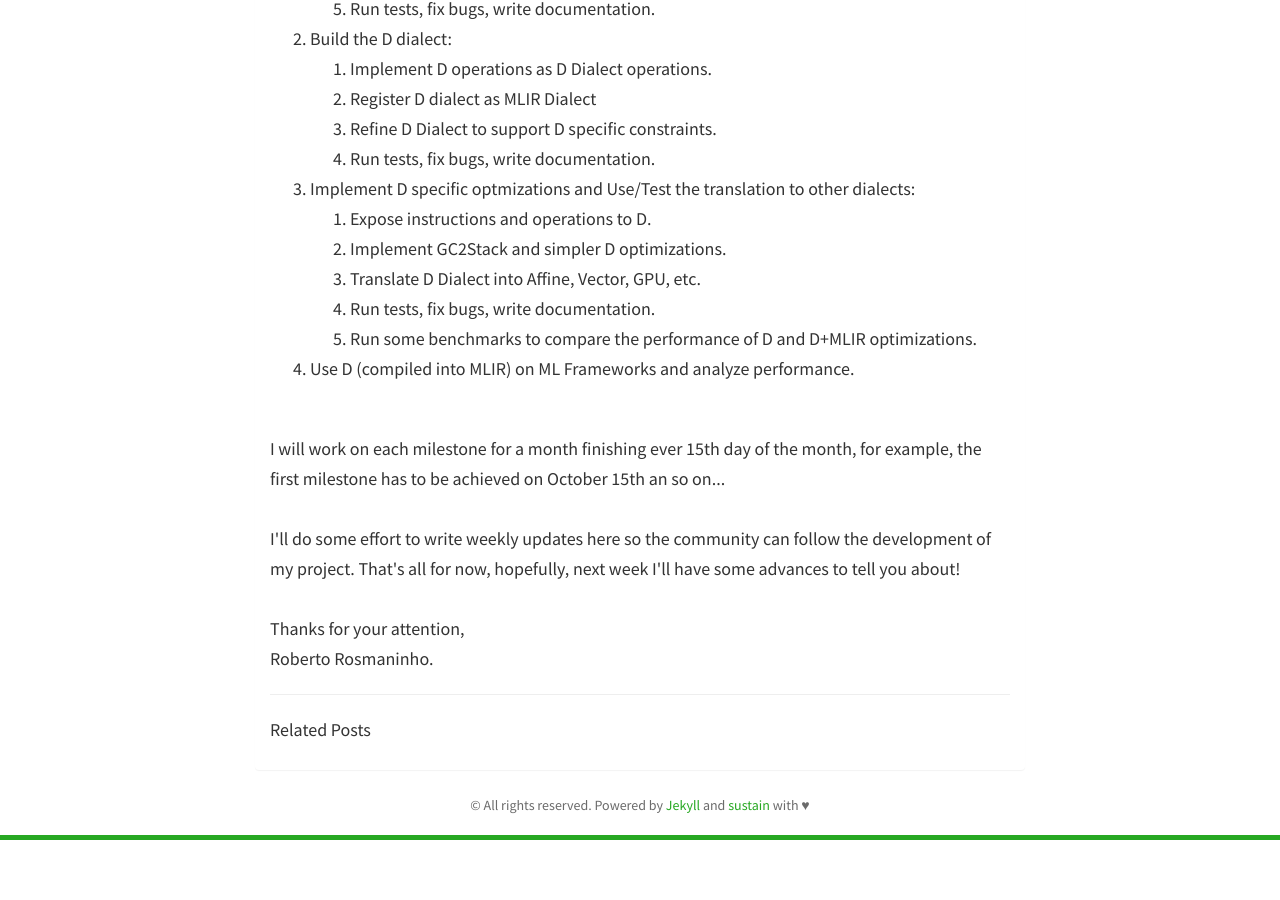
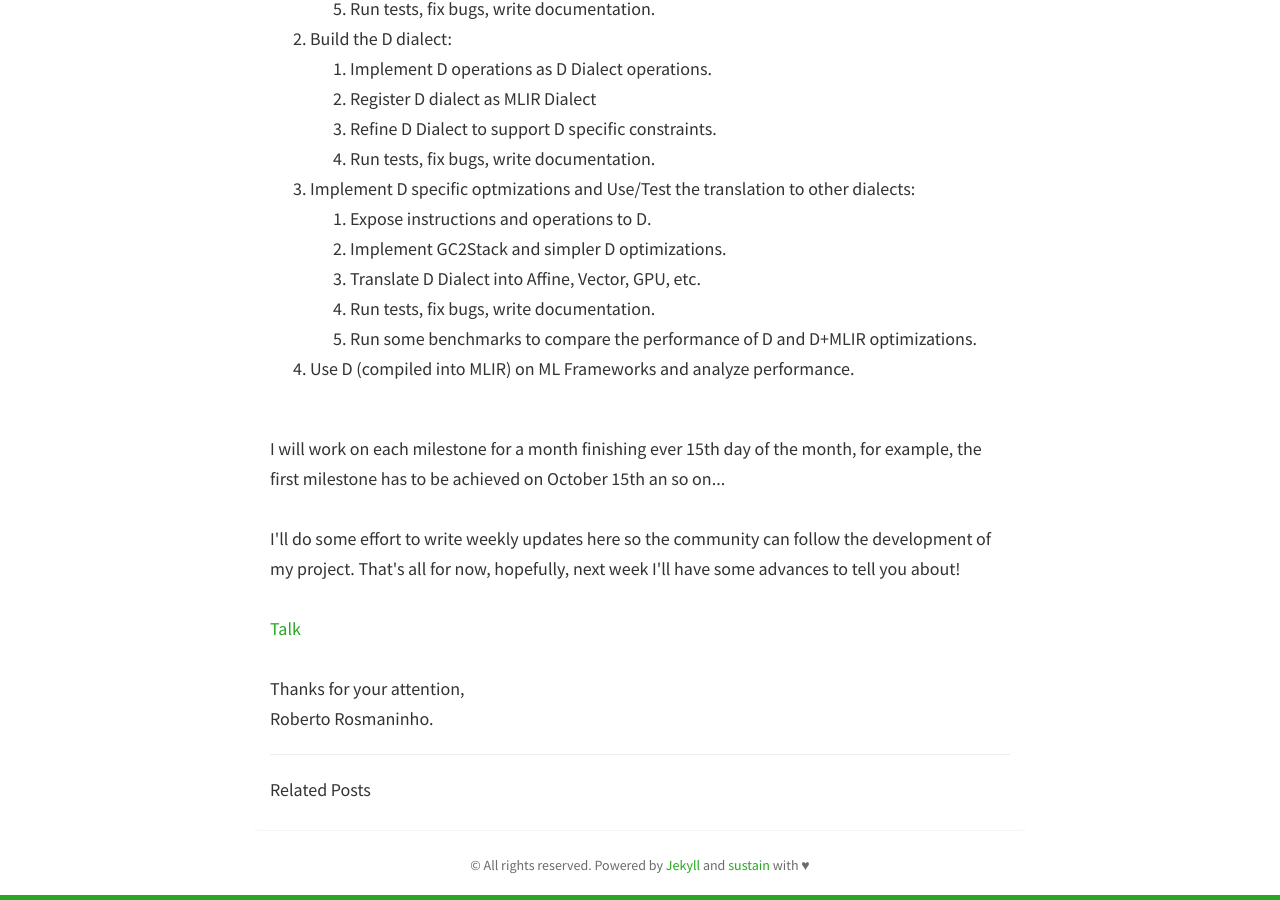
Before and after one commit to Robertorosmaninho/homepage, a Jekyll site: the page built from _posts/2019-09-15-post1.md, in a window 1280 px wide and 900 px high, scrolled down 2151 px. Built offline with Jekyll 4.4.1, drawn with Linux system fonts in a browser that asks for light colours; nearby versions of some CDN libraries; before the commit the page ends 2991 px from its top, so only the background shows below that.

Commit message:
Update 2019-09-15-post1.md

```diff
--- a/_posts/2019-09-15-post1.md
+++ b/_posts/2019-09-15-post1.md
@@ -73,6 +73,8 @@ I'll do some effort to write weekly updates here so the community can follow the
 That's all for now, hopefully, next week I'll have some advances to tell you about!
 
 <br /><br />
+ <a href="https://docs.google.com/presentation/d/1B2kMkgf3yhVqdKtMz9Km4Wav_-TwsGbGpfL8eFaMGM8/edit?usp=sharing">Talk</a>
+<br /><br />
 Thanks for your attention,
 
 <br />
```
